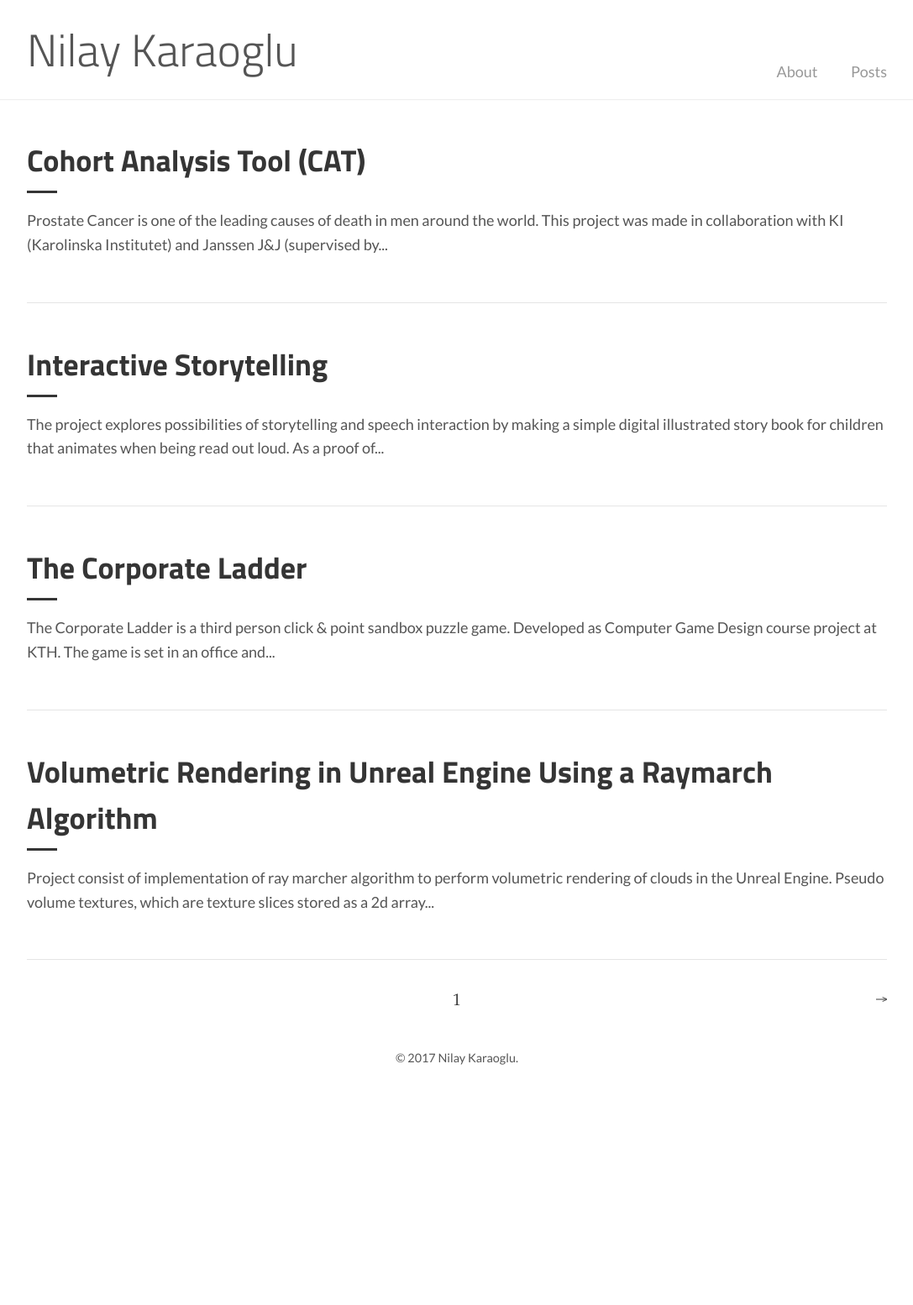
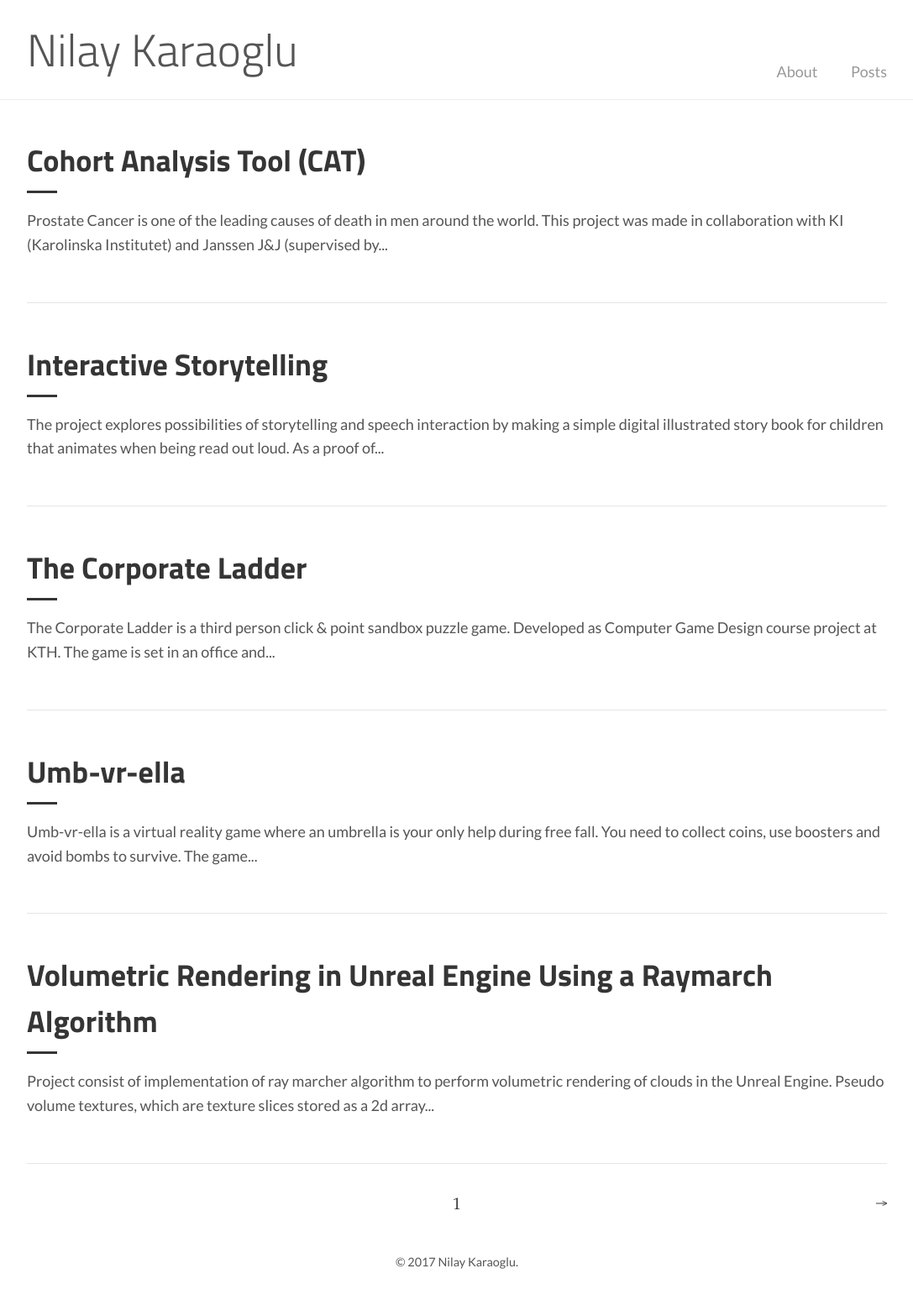
Before and after one commit to eowyn36/eowyn36.github.io, a Jekyll site: the page built from index.html, in a window 1280 px wide. Shown: the whole page at 84% size, without its empty margins (96-1183 px from the left). Built offline with Jekyll 4.4.1, drawn with Linux system fonts in a browser that asks for light colours; the list of posts is cut into pages by our own code; before the commit the page ends 1311 px from its top, so only the background shows below that.

Commit message:
adds the umbvrella project page

```diff
--- /dev/null
+++ b/_projects/umb-vr-ella.md
@@ -0,0 +1,23 @@
+---
+layout: project
+title: "Umb-vr-ella"
+author: "Nilay Karaoglu"
+---
+
+Umb-vr-ella is a virtual reality game where an umbrella is your only help during free fall. You need to collect coins, use boosters and avoid bombs to survive.
+
+The game is implemented in Unreal Engine and played on a Oculus Rift headset. The player uses a physical umbrella. The movement of the physical umbrella is mapped to ingame movement of the character via a phone that is attached to the umbrella.
+
+We have showcased the game at [ForskarFredag](https://forskarfredag.se/stockholm/) to high school students.
+We have also showcased at [Mission IX](http://beta.missionix.com/).
+
+{:.project-table}
+| Date | September 2017 - October 2017 |
+| Course | DH2413 Advanced Graphics and Interaction |
+| Team | Dani Mataruga, Mai-Khanh Lê, Nilay Karaoglu, Raghu Nayyar, Per Jaakonantti |
+| Tools | Unreal Engine, Oculus Rift |
+| My Role | Gameplay Programming, Implementation of Interactions for Objects, Project Management |
+
+<div class="text-center">
+<iframe width="640" height="480" src="https://www.youtube.com/embed/ASJZEnsFPt8?rel=0" frameborder="0" allowfullscreen></iframe>
+</div>
```
Also changed, not shown: _includes/head.html (+8 -0 lines), 1 other file.
